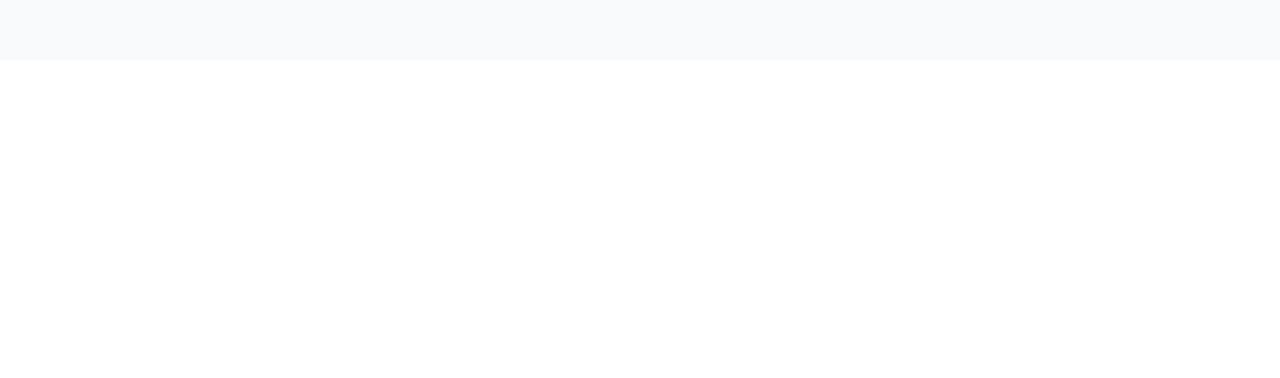
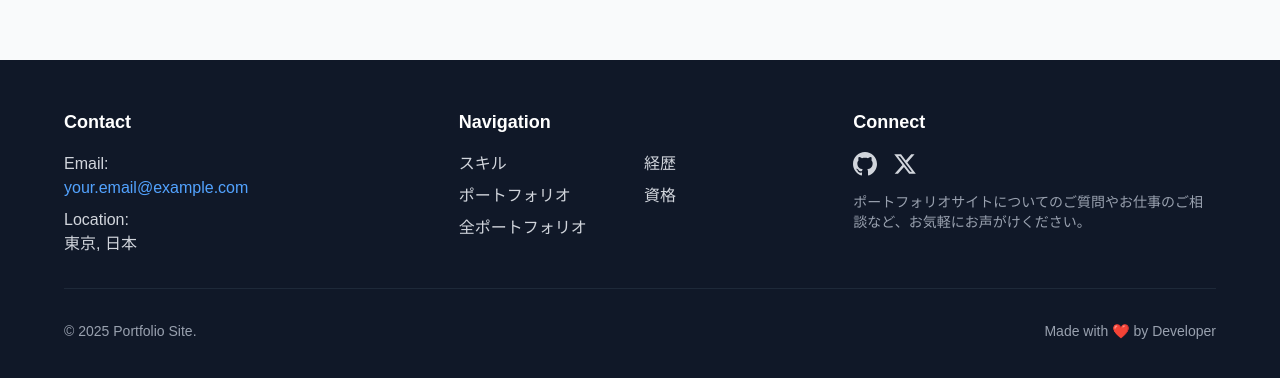
Before and after one commit to keita1899/portfolio-site, a Next.js app: page /admin/dashboard in a window 1280 px wide. Shown: the part 804-1182 px from the top of the page. Before the commit the page ends 864 px from the top, so only its background shows below. Built offline with nearby package versions, Linux system fonts and the light colour scheme; no server answers.

Commit message:
feat: レイアウトにフッターを追加

```diff
--- a/src/app/layout.tsx
+++ b/src/app/layout.tsx
@@ -1,13 +1,9 @@
 import { type Metadata } from 'next'
-import {
-  ClerkProvider,
-  SignedIn,
-  SignedOut,
-  UserButton,
-} from '@clerk/nextjs'
+import { ClerkProvider, SignedIn, SignedOut, UserButton } from '@clerk/nextjs'
 import { Geist, Geist_Mono } from 'next/font/google'
 import './globals.css'
 import Link from 'next/link'
+import { Footer } from '@/components/layout/Footer'
 
 const geistSans = Geist({
   variable: '--font-geist-sans',
@@ -32,7 +28,9 @@
   return (
     <ClerkProvider>
       <html lang="en">
-        <body className={`${geistSans.variable} ${geistMono.variable} antialiased`}>
+        <body
+          className={`${geistSans.variable} ${geistMono.variable} antialiased`}
+        >
           <header className="flex justify-end items-center p-4 gap-4 h-16">
             <SignedOut>
               <Link href="/admin/signin">Sign in</Link>
@@ -42,6 +40,8 @@
             </SignedIn>
           </header>
           {children}
+          {/* フッター */}
+          <Footer />
         </body>
       </html>
     </ClerkProvider>
--- /dev/null
+++ b/src/components/layout/Footer.tsx
@@ -0,0 +1,127 @@
+import Link from 'next/link'
+
+export const Footer = () => {
+  const currentYear = new Date().getFullYear()
+
+  return (
+    <footer className="bg-gray-900 dark:bg-gray-950 text-white">
+      <div className="container mx-auto px-4 sm:px-6 lg:px-8 py-12">
+        <div className="max-w-6xl mx-auto">
+          {/* メインコンテンツ */}
+          <div className="grid grid-cols-1 md:grid-cols-3 gap-8 mb-8">
+            {/* プロフィール情報 */}
+            <div>
+              <h3 className="text-lg font-semibold mb-4">Contact</h3>
+              <div className="space-y-2">
+                <p className="text-gray-300">
+                  <span className="font-medium">Email:</span>
+                  <br />
+                  <a
+                    href="mailto:your.email@example.com"
+                    className="text-blue-400 hover:text-blue-300 transition-colors"
+                  >
+                    your.email@example.com
+                  </a>
+                </p>
+                <p className="text-gray-300">
+                  <span className="font-medium">Location:</span>
+                  <br />
+                  東京, 日本
+                </p>
+              </div>
+            </div>
+
+            {/* ナビゲーション */}
+            <div>
+              <h3 className="text-lg font-semibold mb-4">Navigation</h3>
+              <div className="grid grid-cols-2 gap-2">
+                <Link
+                  href="#skills"
+                  className="text-gray-300 hover:text-white transition-colors"
+                >
+                  スキル
+                </Link>
+                <Link
+                  href="#career"
+                  className="text-gray-300 hover:text-white transition-colors"
+                >
+                  経歴
+                </Link>
+                <Link
+                  href="#portfolio"
+                  className="text-gray-300 hover:text-white transition-colors"
+                >
+                  ポートフォリオ
+                </Link>
+                <Link
+                  href="#certifications"
+                  className="text-gray-300 hover:text-white transition-colors"
+                >
+                  資格
+                </Link>
+                <Link
+                  href="/portfolios"
+                  className="text-gray-300 hover:text-white transition-colors"
+                >
+                  全ポートフォリオ
+                </Link>
+              </div>
+            </div>
+
+            {/* ソーシャルリンク */}
+            <div>
+              <h3 className="text-lg font-semibold mb-4">Connect</h3>
+              <div className="flex space-x-4">
+                <a
+                  href="https://github.com/yourusername"
+                  target="_blank"
+                  rel="noopener noreferrer"
+                  className="text-gray-300 hover:text-white transition-colors"
+                >
+                  <svg
+                    className="w-6 h-6"
+                    fill="currentColor"
+                    viewBox="0 0 24 24"
+                  >
+                    <path d="M12 0c-6.626 0-12 5.373-12 12 0 5.302 3.438 9.8 8.207 11.387.599.111.793-.261.793-.577v-2.234c-3.338.726-4.033-1.416-4.033-1.416-.546-1.387-1.333-1.756-1.333-1.756-1.089-.745.083-.729.083-.729 1.205.084 1.839 1.237 1.839 1.237 1.07 1.834 2.807 1.304 3.492.997.107-.775.418-1.305.762-1.604-2.665-.305-5.467-1.334-5.467-5.931 0-1.311.469-2.381 1.236-3.221-.124-.303-.535-1.524.117-3.176 0 0 1.008-.322 3.301 1.23.957-.266 1.983-.399 3.003-.404 1.02.005 2.047.138 3.006.404 2.291-1.552 3.297-1.23 3.297-1.23.653 1.653.242 2.874.118 3.176.77.84 1.235 1.911 1.235 3.221 0 4.609-2.807 5.624-5.479 5.921.43.372.823 1.102.823 2.222v3.293c0 .319.192.694.801.576 4.765-1.589 8.199-6.086 8.199-11.386 0-6.627-5.373-12-12-12z" />
+                  </svg>
+                </a>
+                <a
+                  href="https://x.com/yourusername"
+                  target="_blank"
+                  rel="noopener noreferrer"
+                  className="text-gray-300 hover:text-white transition-colors"
+                >
+                  <svg
+                    className="w-6 h-6"
+                    fill="currentColor"
+                    viewBox="0 0 24 24"
+                  >
+                    <path d="M18.244 2.25h3.308l-7.227 8.26 8.502 11.24H16.17l-5.214-6.817L4.99 21.75H1.68l7.73-8.835L1.254 2.25H8.08l4.713 6.231zm-1.161 17.52h1.833L7.084 4.126H5.117z" />
+                  </svg>
+                </a>
+              </div>
+              <div className="mt-4">
+                <p className="text-gray-400 text-sm">
+                  ポートフォリオサイトについてのご質問やお仕事のご相談など、お気軽にお声がけください。
+                </p>
+              </div>
+            </div>
+          </div>
+
+          {/* ボーダーライン */}
+          <div className="border-t border-gray-800 pt-8">
+            <div className="flex flex-col md:flex-row justify-between items-center">
+              <p className="text-gray-400 text-sm">
+                © {currentYear} Portfolio Site.
+              </p>
+              <p className="text-gray-400 text-sm mt-2 md:mt-0">
+                Made with ❤️ by Developer
+              </p>
+            </div>
+          </div>
+        </div>
+      </div>
+    </footer>
+  )
+}
```
